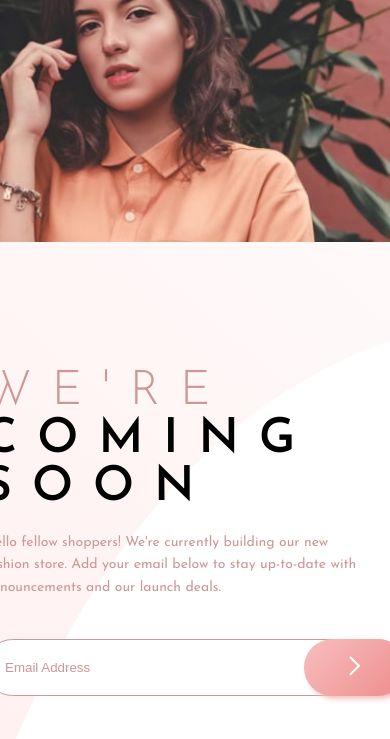
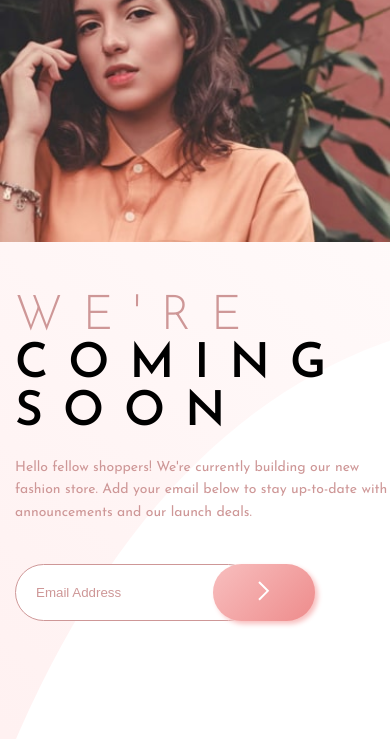
Before and after one commit to lucas-possato-dev/Base-Apparel---Frontend-Mentor, a plain HTML site: page index.html in a window 390 px wide. Shown: the part 115-854 px from the top of the page. Drawn offline with Linux system fonts and the light colour scheme.

Commit message:
correction

```diff
--- a/style.css
+++ b/style.css
@@ -28,7 +28,7 @@ body {
   align-items: center;
 }
 
-.img-desktopStructure img {
+.img-desktop {
   height: 100%;
 }
 
@@ -142,7 +142,8 @@ form button:hover {
     justify-content: center;
   }
 
-  .img-desktop  {
+
+  .img-desktop {
     width: 100%;
   }
   .info {
@@ -165,3 +166,19 @@ form button:hover {
     padding: 30px;
   }
 }
+
+
+@media (max-width: 500px) {
+  .info h1 {
+    margin-top: -150px;
+  }
+  .info {
+    margin-left: 10px;
+  }
+  .form input{
+    width: 200px;
+  }
+  form button {
+    right: 80px;
+  }
+}
```
